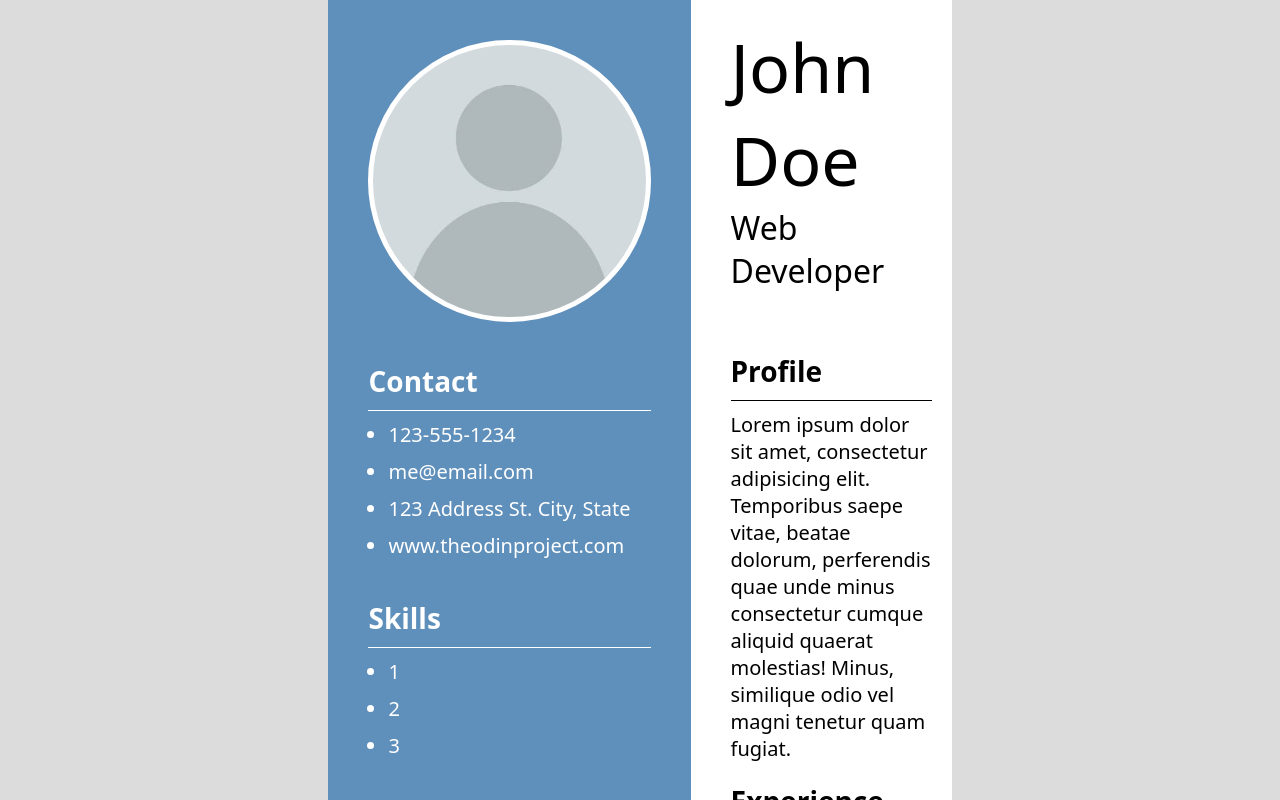
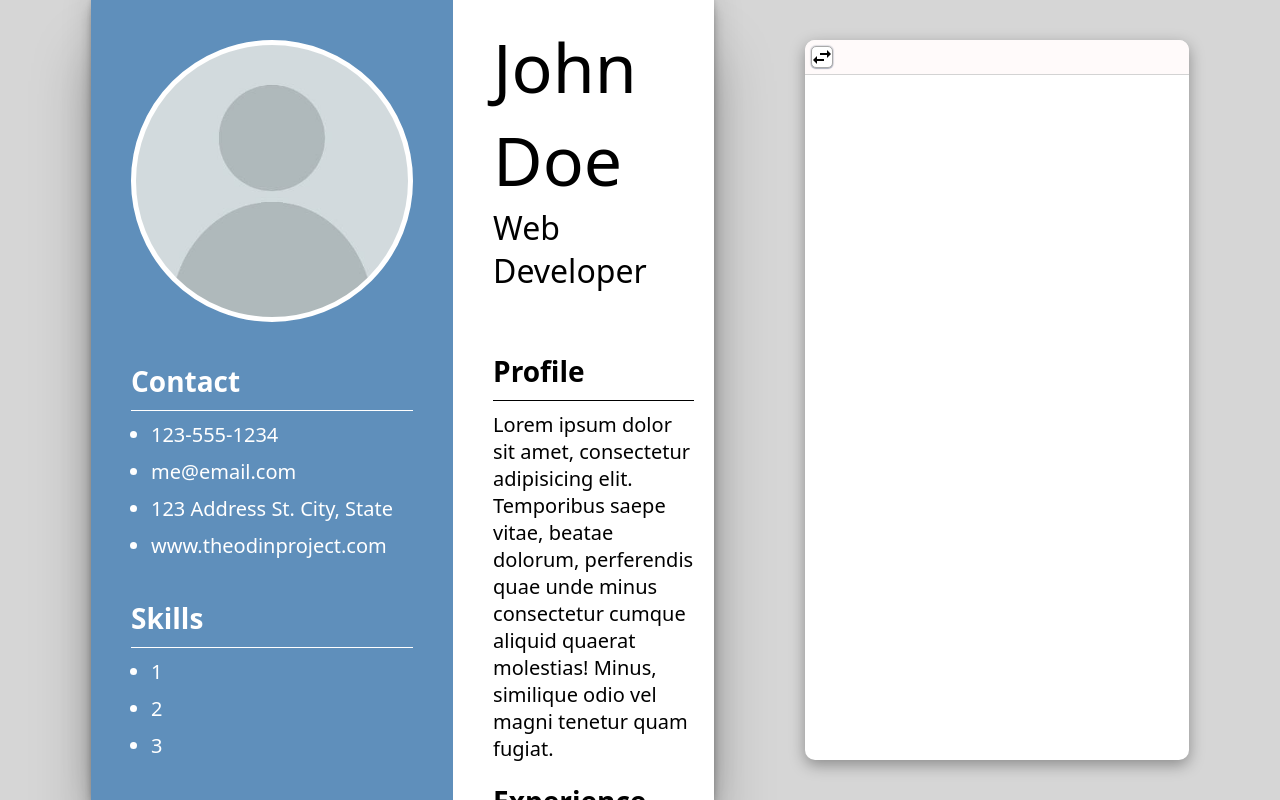
Before and after one commit to scojr/cv-app, a React (Vite) app: page / in a window 1280 px wide. Shown: the top 800 px of the page. Built offline with nearby package versions, Linux system fonts and the light colour scheme.

Commit message:
Add Sidebar and Panel components

```diff
--- a/src/App.css
+++ b/src/App.css
@@ -1,5 +1,10 @@
 #root {
   display: flex;
-  justify-content: center;
+  justify-content: space-evenly;
   align-items: center;
+  width: 100vw;
 }
+
+.swap {
+  order: -1;
+}
--- a/src/Document.css
+++ b/src/Document.css
@@ -8,6 +8,7 @@
   display: grid;
   grid-template-columns: max-content 1fr;
   gap: 1rem;
+  box-shadow: rgba(0, 0, 0, 0.25) 0px 54px 55px, rgba(0, 0, 0, 0.12) 0px -12px 30px, rgba(0, 0, 0, 0.12) 0px 4px 6px, rgba(0, 0, 0, 0.17) 0px 12px 13px, rgba(0, 0, 0, 0.09) 0px -3px 5px;
 }
 
 aside {
@@ -118,7 +119,7 @@ section:hover::after {
     background-size: 75%;
     border: 1px solid darkgray;
     border-radius: 0.25rem;
-    box-shadow: rgba(0, 0, 0, 0.12) 0px 1px 3px, rgba(0, 0, 0, 0.24) 0px 1px 2px;
+    box-shadow: rgba(9, 30, 66, 0.25) 0px 1px 1px, rgba(9, 30, 66, 0.13) 0px 0px 1px 1px;
   }
 
   .edit {
--- a/src/Document.jsx
+++ b/src/Document.jsx
@@ -56,8 +56,8 @@ function SectionButtons({ data }) {
   const parentData = data;
   return (
     <div className="edit-buttons">
-      <button className="edit" onClick={(e) => console.log(parentData)}></button>
-      <button className="delete" onClick={(e) => console.log(e)}></button>
+      <button className="edit" onClick={() => console.log(parentData)}></button>
+      <button className="delete" onClick={() => console.log()}></button>
     </div >
   )
 }
--- a/src/Sidebar.css
+++ b/src/Sidebar.css
@@ -1,3 +1,28 @@
 .sidebar {
-  background-color: purple;
+  background-color: white;
+  width: 30%;
+  border-radius: 0.5rem;
+  height: calc(100vh - 4rem);
+  box-shadow: rgba(0, 0, 0, 0.35) 0px 5px 15px;
+
+  header {
+    border-radius: 0.5rem 0.5rem 0 0;
+    background-color: snow;
+    border-bottom: 1px solid lightgray;
+
+    button {
+      background-image: url('./assets/swap-horizontal.svg');
+      width: 1rem;
+      height: 1rem;
+      margin: 0.3rem;
+      background-color: white;
+      background-position: center;
+      background-repeat: no-repeat;
+      background-size: 120%;
+      border: 1px solid darkgray;
+      border-radius: 0.25rem;
+      box-shadow: rgba(9, 30, 66, 0.25) 0px 1px 1px, rgba(9, 30, 66, 0.13) 0px 0px 1px 1px;
+    }
+  }
+
 }
--- a/src/Sidebar.jsx
+++ b/src/Sidebar.jsx
@@ -1,15 +1,21 @@
+import { useState } from 'react'
 import './Sidebar.css'
 
 export default function Sidebar() {
+  const [sidesSwapped, setSidesSwapped] = useState(false);
+  const swapClass = sidesSwapped ? ' swap' : '';
+
   return (
-    <div className='sidebar'>
+    <div className={'sidebar' + swapClass}>
+      <header><button onClick={() => setSidesSwapped(!sidesSwapped)}></button></header>
+    </div >
+  )
+}
+
+function Panel({ type }) {
+  return (
+    <div className="panel">
+      <h1>{type}</h1>
     </div>
   )
 }
-
-function Panel() {
-  return (
-    <div className="panel">
-    </div>
-  )
-}
--- a/src/index.css
+++ b/src/index.css
@@ -44,5 +44,5 @@ ol {
 }
 
 body {
-  background-color: gainsboro;
+  background-color: rgb(214, 214, 214);
 }
```
Also changed, not shown: src/assets/swap-horizontal.svg (added).
